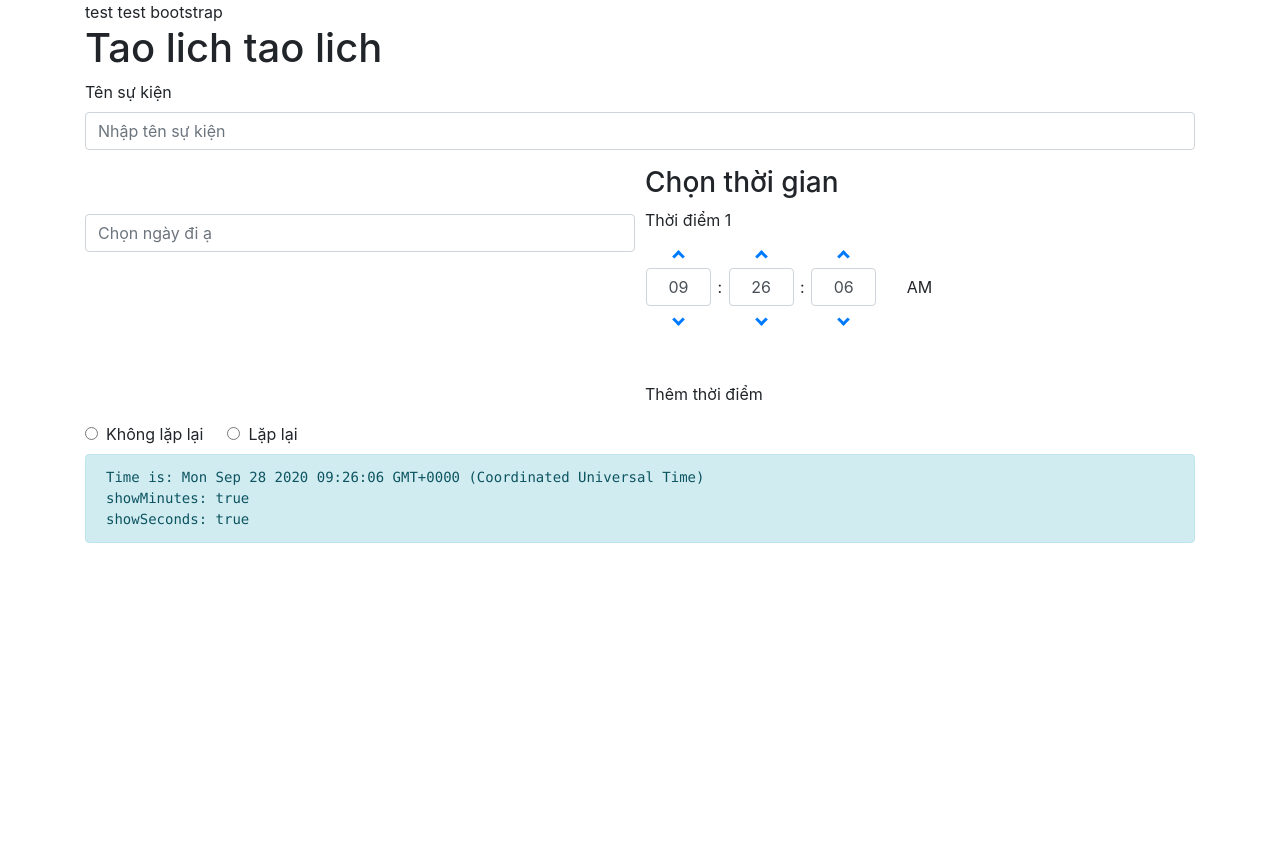
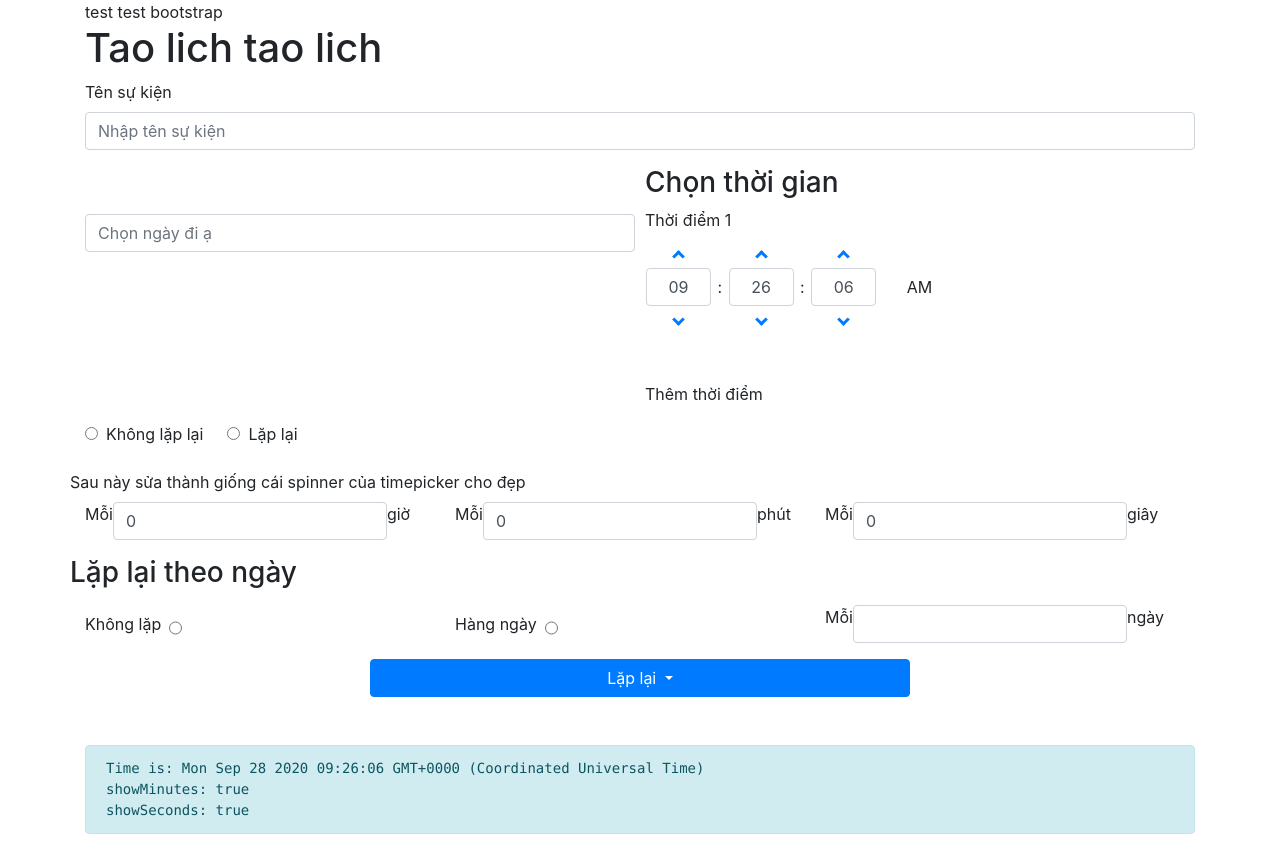
Before and after one commit to duchieu307/AlarmService, an Angular app: page / in a window 1280 px wide. Before the commit the page ends 800 px from the top, so only its background shows below. Built offline with nearby package versions, Linux system fonts and the light colour scheme.

Commit message:
Works of 29/9. Check Todo.md for works of 30/9

```diff
--- a/src/app/alarm-settings/alarm-settings.component.css
+++ b/src/app/alarm-settings/alarm-settings.component.css
@@ -0,0 +1,16 @@
+.add-moment-button{
+    cursor: pointer;
+}
+
+.add-moment-button:hover{
+    border-bottom: 1px solid red;
+}
+
+.button-repeat{
+display: flex;
+  justify-content: center;
+  align-items: center;
+}
+.dropdown-menu{
+    width: 100%;
+}
--- a/src/app/alarm-settings/alarm-settings.component.html
+++ b/src/app/alarm-settings/alarm-settings.component.html
@@ -21,14 +21,18 @@
     </div>
     <div class="col-md-6">
       <h3>Chọn thời gian</h3>
-      <div class="mb-5" *ngFor ='let moment of moments'>
-        <label class="control-label">Thời điểm {{moments.indexOf(moment) + 1}}</label>
+      <div class="mb-5" *ngFor="let moment of numberOfMoment">
+        <label class="control-label"
+          >Thời điểm {{ numberOfMoment.indexOf(moment) + 1 }}</label
+        >
         <timepicker
           formControlName="formTime"
           [showSeconds]="showSec"
         ></timepicker>
       </div>
-      Thêm thời điểm
+      <span class="add-moment-button" (click)="addMoment()"
+        >Thêm thời điểm</span
+      >
     </div>
   </div>
 
@@ -54,11 +58,12 @@
     </label>
   </div>
 
-  <div *ngIf="repeatUi" class="form-group">
+  <!-- Lặp lại giờ phút giây -->
+  <div *ngIf="repeatUi" class="form-group mt-3">
     <div class="row">
       Sau này sửa thành giống cái spinner của timepicker cho đẹp
     </div>
-    <div class="form-inline">
+    <div class="form-inline mt-2">
       <div class="col row">
         Mỗi
         <input
@@ -89,6 +94,68 @@
     </div>
   </div>
 
+  <!-- Lặp lại theo ngày -->
+  <div *ngIf="repeatUi" class="form-group mt-3">
+    <div class="row">
+      <h3>Lặp lại theo ngày</h3>
+    </div>
+    <div class="form-inline mt-2">
+      <div class="col row">
+        <span>Không lặp</span>
+        <input
+          class="ml-2 mt-2"
+          type="radio"
+          value="false"
+          formControlName="repeatDay"
+        />
+      </div>
+      <div class="col row">
+        <span>Hàng ngày</span>
+        <input
+          class="ml-2 mt-2"
+          type="radio"
+          value="1"
+          formControlName="repeatDay"
+        />
+      </div>
+      <div class="col row">
+        <span>Mỗi</span>
+        <input class="form-control" type="number" formControlName="repeatDay" />
+        <span>ngày</span>
+      </div>
+    </div>
+  </div>
+  <div *ngIf="repeatUi" class="row mb-5">
+    <div class="col-md-3"></div>
+    <div class="col-md-6">
+      <div class="btn-group button-repeat" dropdown>
+        <button
+          id="button-basic"
+          dropdownToggle
+          type="button"
+          class="btn btn-primary dropdown-toggle"
+          aria-controls="dropdown-basic"
+        >
+          Lặp lại <span class="caret"></span>
+        </button>
+        <ul
+          id="dropdown-basic"
+          *dropdownMenu
+          class="dropdown-menu"
+          role="menu"
+          aria-labelledby="button-basic"
+        >
+          <li role="menuitem"><a class="dropdown-item" href="#">Theo thời gian</a></li>
+          <li role="menuitem"><a class="dropdown-item" href="#">Hàng ngày</a></li>
+          <li role="menuitem"><a class="dropdown-item" href="#">Hàng tuần</a></li>
+          <li role="menuitem"><a class="dropdown-item" href="#">Hai tuần một lần</a></li>
+          <li role="menuitem"><a class="dropdown-item" href="#">Hàng tháng</a></li>
+        </ul>
+      </div>
+    </div>
+    <div class="col-md-3"></div>
+  </div>
+
   <pre
     class="alert alert-info"
   >Time is: {{myTime}}<br>showMinutes: {{showMin}}<br>showSeconds: {{showSec}}</pre>
--- a/src/app/alarm-settings/alarm-settings.component.ts
+++ b/src/app/alarm-settings/alarm-settings.component.ts
@@ -8,16 +8,11 @@ import { FormGroup, FormControl, FormBuilder, FormArray } from '@angular/forms';
 })
 export class AlarmSettingsComponent implements OnInit {
   myTime;
-  moments = [
-    {
-      name: 'moment1',
-      time: '',
-    },
-  ];
-  numberOfMoment = 1;
+  momentsForSaving = [];
+  numberOfMoment = [1];
   showMin: boolean = true;
   showSec: boolean = true;
-  repeatUi: boolean = false;
+  repeatUi: boolean = true;
   alarmForm: FormGroup;
 
   // setAlarmForm = new FormGroup({
@@ -28,6 +23,9 @@ export class AlarmSettingsComponent implements OnInit {
   //   repeatHour : new FormControl(),
   //   repeatMinute : new FormControl(),
   // });
+
+  constructor(private formBuilder: FormBuilder) {}
+
   createAlarmForm() {
     this.alarmForm = this.formBuilder.group({
       eventName: [''],
@@ -36,15 +34,14 @@ export class AlarmSettingsComponent implements OnInit {
       repeatHour: [0],
       repeatMinute: [0],
       formTime: [new Date()],
+      repeatDay: [],
     });
   }
-
-  constructor(private formBuilder: FormBuilder) {}
 
   ngOnInit() {
     console.log((this.myTime = new Date()));
     this.myTime = new Date();
-    this.createAlarmForm()
+    this.createAlarmForm();
   }
 
   turnOnRepeatUi() {
@@ -54,4 +51,18 @@ export class AlarmSettingsComponent implements OnInit {
   turnOffRepeatUi() {
     this.repeatUi = false;
   }
+
+  // đang lưu time có cả ngày tháng năm
+  addMoment() {
+    let newObjMoment= {
+      name : 'moment' + this.numberOfMoment.length,
+      time : this.alarmForm.get('formTime').value.toLocaleTimeString('it-IT')
+    };
+    this.numberOfMoment.push(1);
+    this.momentsForSaving.push(newObjMoment);
+    console.log(this.momentsForSaving);
+
+  }
+
+
 }
--- a/src/app/app.module.ts
+++ b/src/app/app.module.ts
@@ -7,7 +7,7 @@ import { AppComponent } from './app.component';
 import { AlarmSettingsComponent } from './alarm-settings/alarm-settings.component';
 import { TimepickerModule } from 'ngx-bootstrap/timepicker';
 import { BsDatepickerModule } from 'ngx-bootstrap/datepicker';
-
+import { BsDropdownModule } from 'ngx-bootstrap/dropdown';
 
 @NgModule({
   declarations: [
@@ -21,7 +21,8 @@ import { BsDatepickerModule } from 'ngx-bootstrap/datepicker';
     ReactiveFormsModule,
     BrowserAnimationsModule,
     TimepickerModule.forRoot(),
-    BsDatepickerModule.forRoot()
+    BsDatepickerModule.forRoot(),
+    BsDropdownModule.forRoot()
   ],
   providers: [],
   bootstrap: [AppComponent]
```
Also changed, not shown: 1 other file (tests, documents, lock files or other folders).
